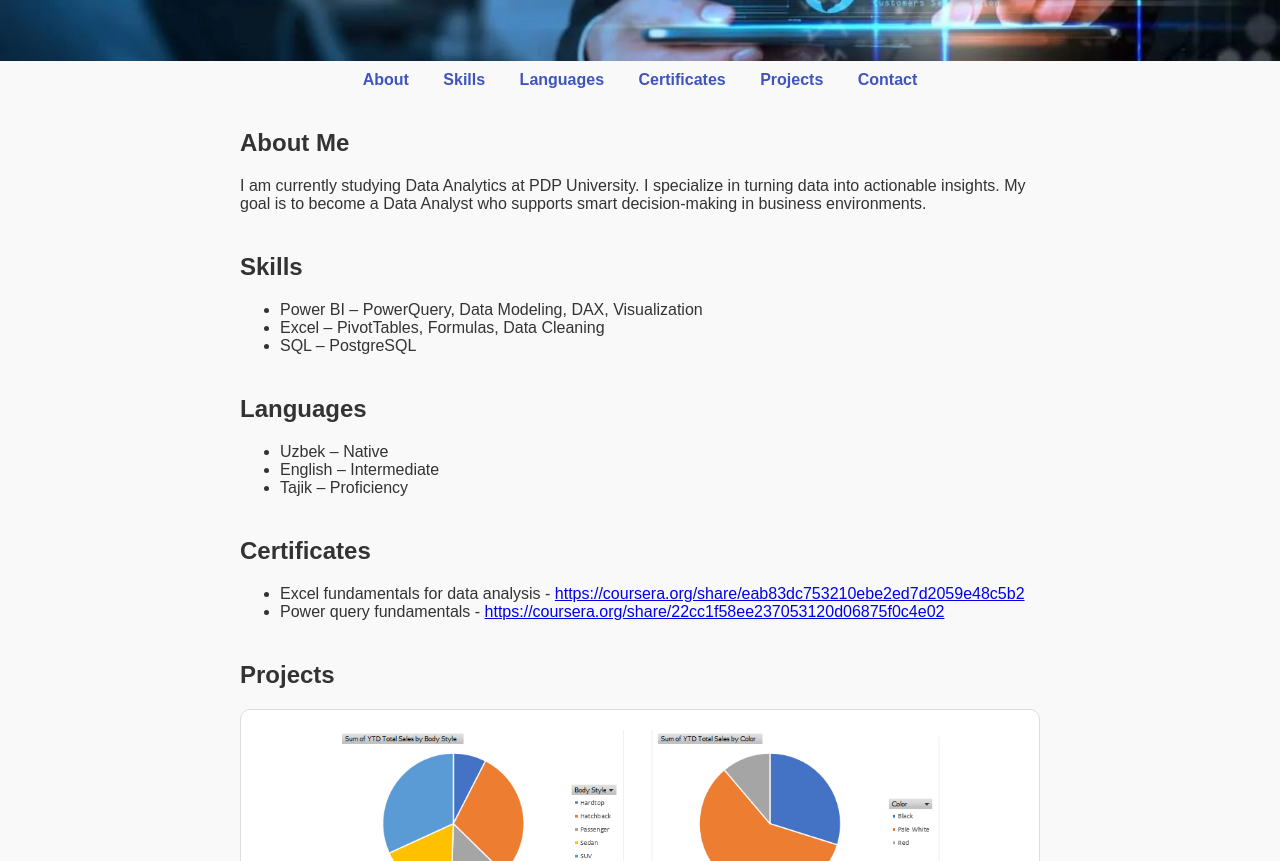
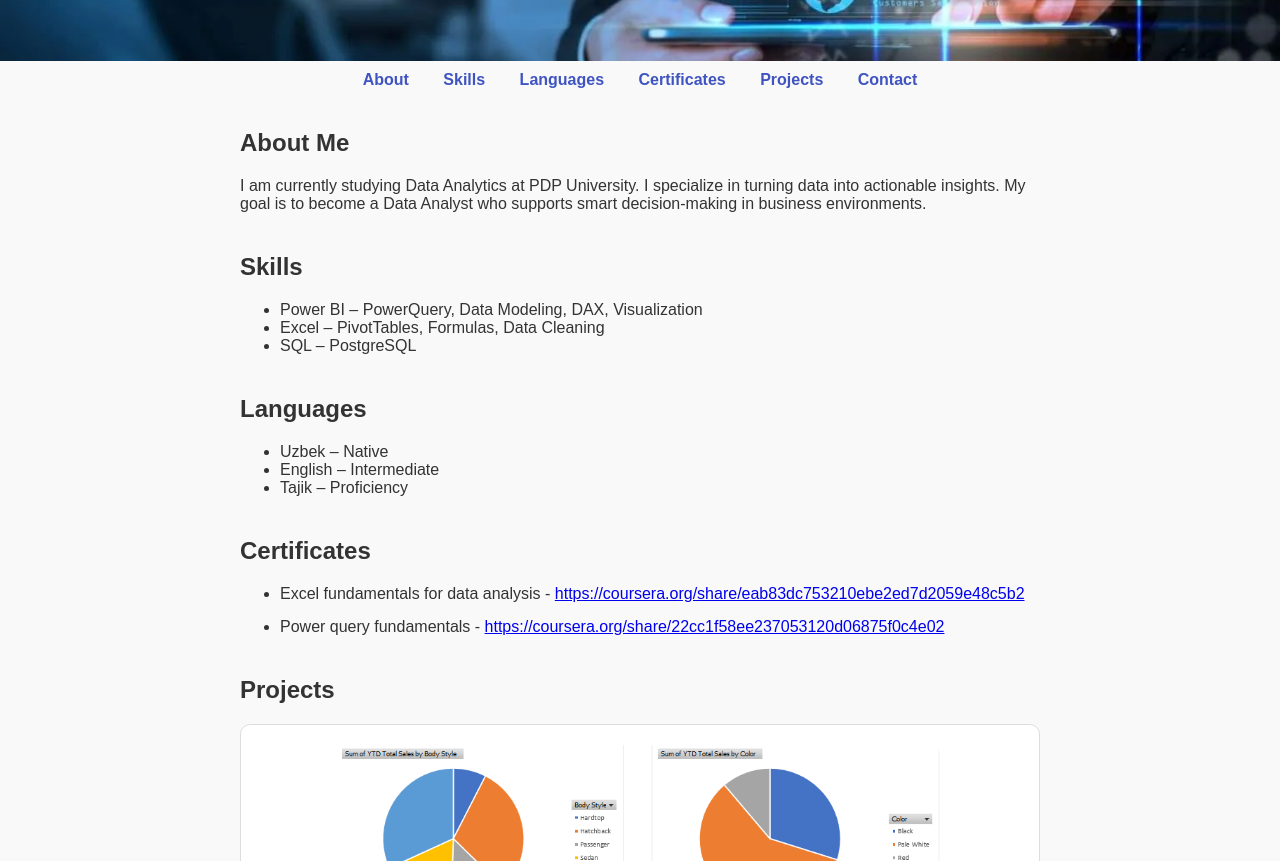
Before and after one commit to firdavs723/portfolio, a plain HTML site: page index.html in a window 1280 px wide. Shown: the part 239-1100 px from the top of the page. Drawn offline with Linux system fonts and the light colour scheme.

Commit message:
updated portfolio

```diff
--- a/style.css
+++ b/style.css
@@ -142,3 +142,7 @@ footer {
     padding: 20px;
     background-color: #f1f1f1; /* Footer foni */
 }
+
+#certificates ul li {
+    margin-bottom: 15px;
+}
```
